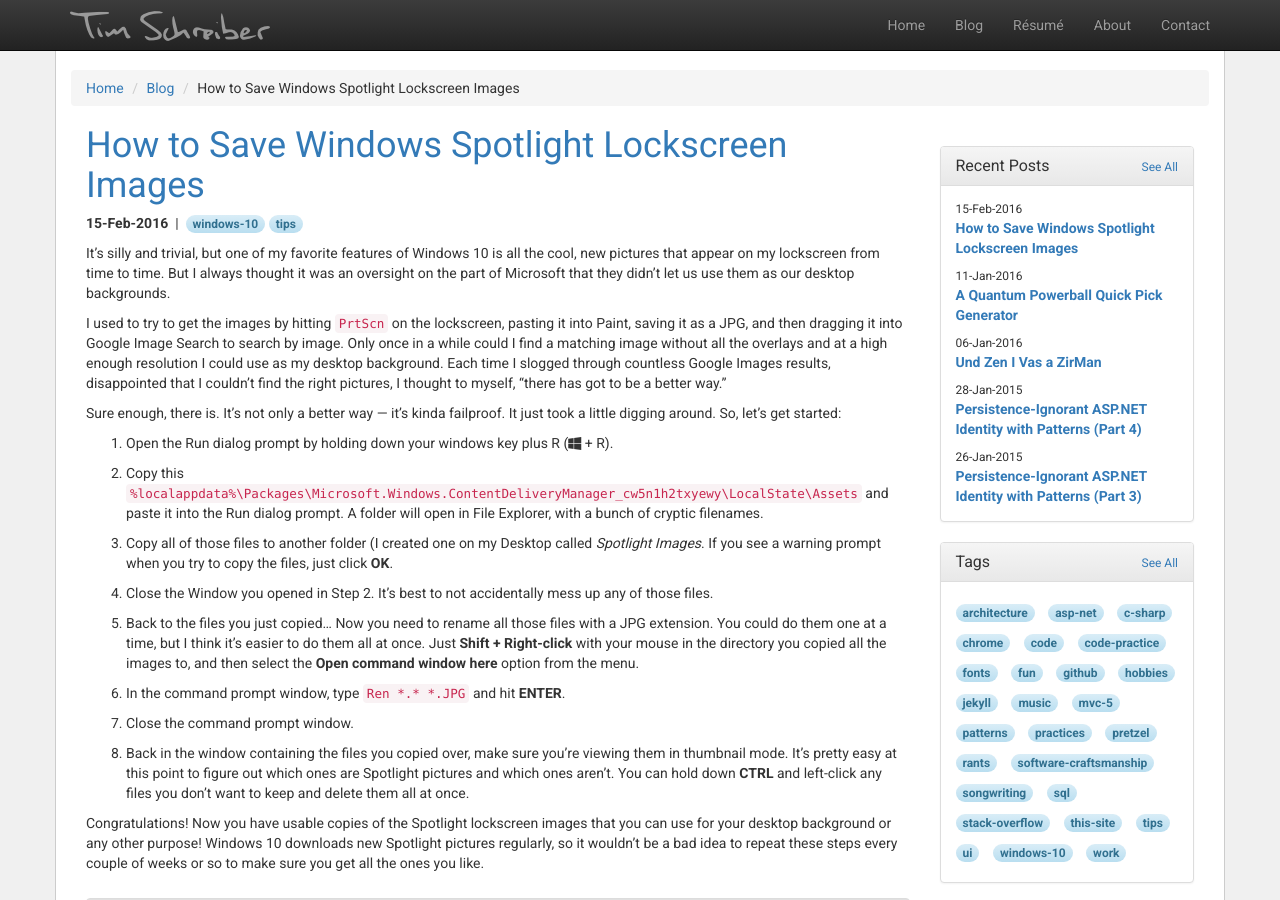
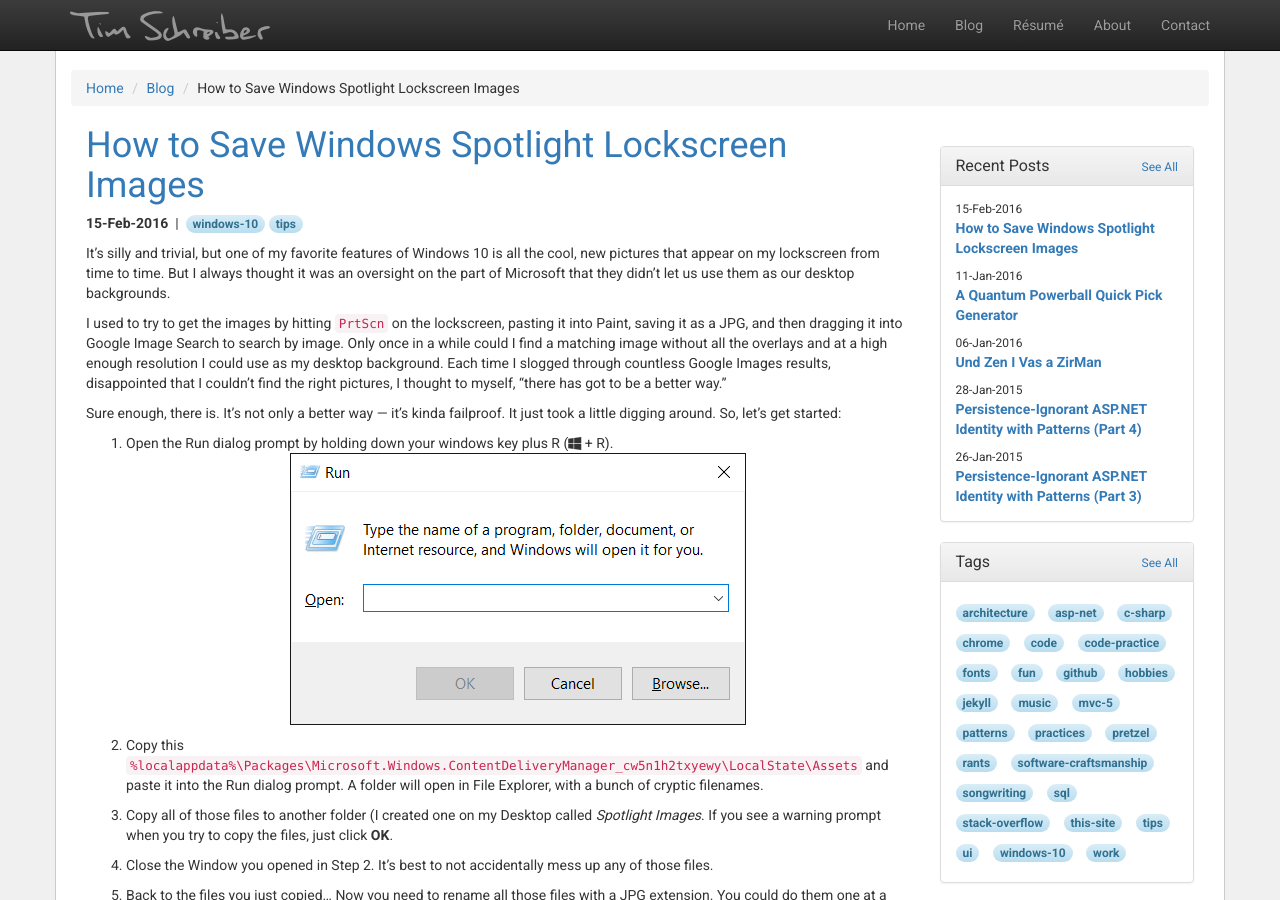
Before and after one commit to timschreiber/timschreiber.github.com, a Jekyll site: the page built from _posts/2016-02-15-how-to-save-windows-spotlight-lockscreen-images.md, in a window 1280 px wide and 900 px high. Built offline with Jekyll 4.4.1, drawn with Linux system fonts in a browser that asks for light colours; nearby versions of some CDN libraries; comment, search, counter and statistics services are not loaded.

Commit message:
added image

```diff
--- a/_posts/2016-02-15-how-to-save-windows-spotlight-lockscreen-images.md
+++ b/_posts/2016-02-15-how-to-save-windows-spotlight-lockscreen-images.md
@@ -33,3 +34,5 @@
 8. Back in the window containing the files you copied over, make sure you're viewing them in thumbnail mode. It's pretty easy at this point to figure out which ones are Spotlight pictures and which ones aren't. You can hold down **CTRL** and left-click any files you don't want to keep and delete them all at once.
 
 Congratulations! Now you have usable copies of the Spotlight lockscreen images that you can use for your desktop background or any other purpose! Windows 10 downloads new Spotlight pictures regularly, so it wouldn't be a bad idea to repeat these steps every couple of weeks or so to make sure you get all the ones you like.
+
+[1]: /img/how-to-save-windows-spotlight-lockscreen-images/run-dialog.png
```
Also changed, not shown: other parts of _posts/2016-02-15-how-to-save-windows-spotlight-lockscreen-images.md (+1 -0 lines), img/how-to-save-windows-spotlight-lockscreen-images/run-dialog.png (added).
